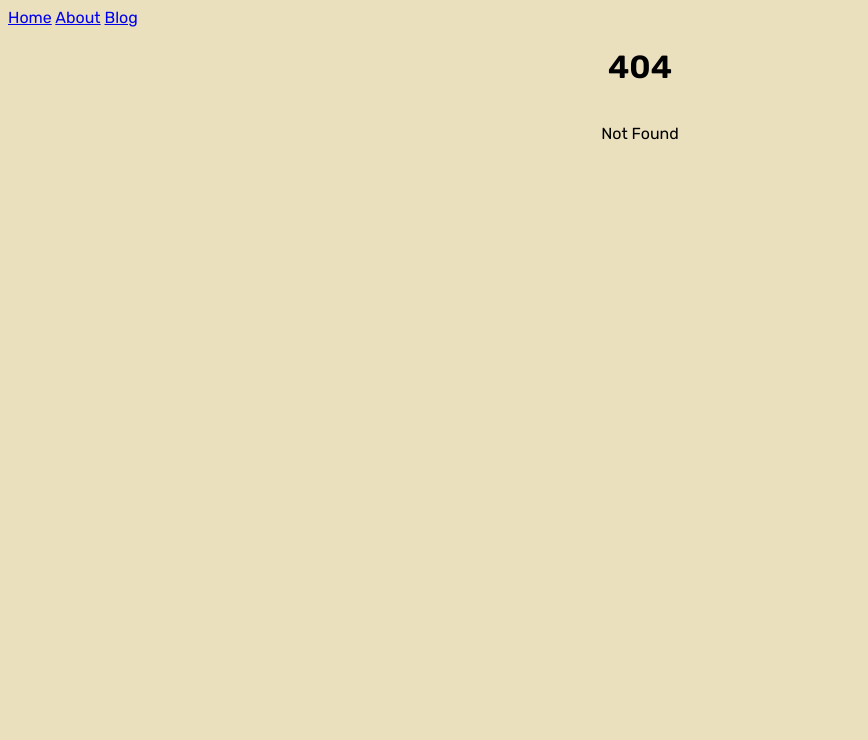
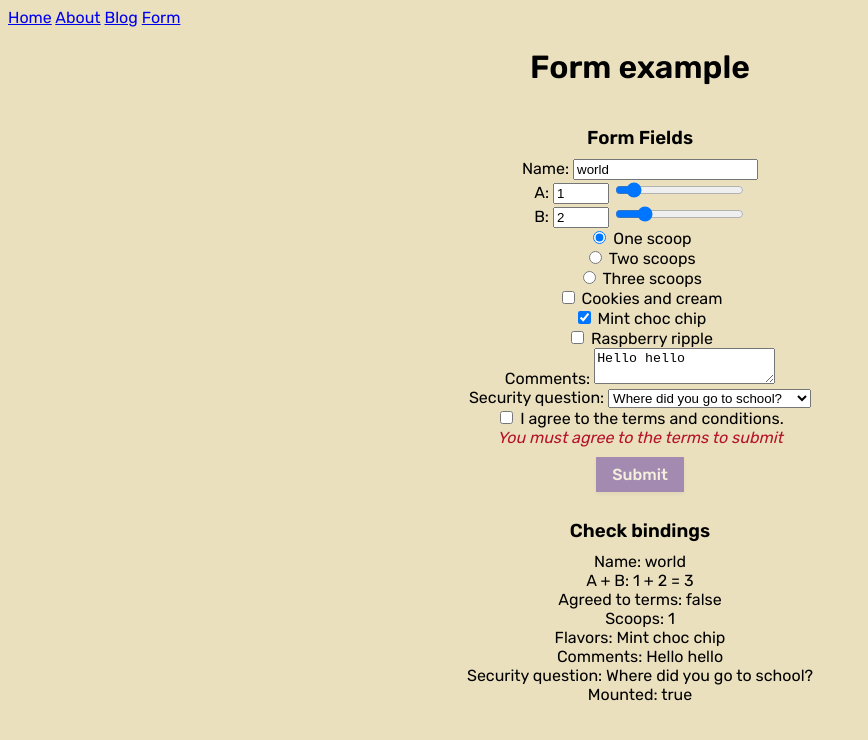
Before and after one commit to emikjackson/music-notes, a SvelteKit app: page /form in a window 1280 px wide. Before the commit this address had no page. Shown: the top 740 px of the page, without its empty margins (0-868 px from the left). Built offline with nearby package versions, Linux system fonts and the light colour scheme.

Commit message:
feat/add playground items

```diff
--- a/src/lib/button.svelte
+++ b/src/lib/button.svelte
@@ -1,8 +1,9 @@
 <script>
-  export let onClick = () => alert("I've been clicked! Give me an 'onClick' prop.");
+  export const margin = '10px 0px';
+  export let disabled = false;
 </script>
 
-<button on:click={onClick}>
+<button on:click style={`margin:${margin};`} disabled={disabled} class:disabled={disabled}>
   <slot />
 </button>
 
@@ -17,4 +18,7 @@
     font-weight: 500;
     box-shadow: 0px 2px 4px 0px rgba(0,0,0,0.1);
 	}
+  .disabled {
+    opacity: 0.5;
+  }
 </style>
--- a/src/routes/+layout.svelte
+++ b/src/routes/+layout.svelte
@@ -4,6 +4,7 @@
   <a href="/">Home</a>
   <a href="/about">About</a>
   <a href="/blog/hello-world">Blog</a>
+  <a href="/form">Form</a>
 </nav>
 
 <div class="centered">
--- /dev/null
+++ b/src/routes/form/+page.svelte
@@ -0,0 +1,142 @@
+<script>
+  import Button from '$lib/button.svelte'
+  import { onMount, onDestroy } from 'svelte';
+
+	let name = 'world';
+  let a = 1;
+	let b = 2;
+  let agreeToTerms = false;
+  let mounted = false;
+
+  let scoops = 1;
+	let flavours = ['Mint choc chip'];
+
+  let comments = 'Hello hello';
+
+  let questions = [
+		{ id: 1, text: `Where did you go to school?` },
+		{ id: 2, text: `What is your mother's name?` },
+		{ id: 3, text: `What is another personal fact?` }
+	];
+	let securityQuestion;
+
+  const handleFormSubmit = () => alert("Form submitted! Only can call me once (on:click|once)")
+  // see other event modifiers here https://svelte.dev/tutorial/event-modifiers
+
+  let counter = 0;
+  const interval = setInterval(() => counter += 1, 1000);
+
+  onDestroy(() => clearInterval(interval));
+  onMount(async () => {
+    // const res = await fetch(`/tutorial/api/album`);
+    // photos = await res.json();
+    mounted = true;
+  });
+</script>
+
+<h1>
+  Form example
+</h1>
+
+<h3>Form Fields</h3>
+
+<label>
+  Name:
+  <input bind:value={name}>
+</label>
+
+<label>
+  A:
+	<input type=number bind:value={a} min=0 max=10>
+	<input type=range bind:value={a} min=0 max=10>
+</label>
+
+<label>
+  B:
+	<input type=number bind:value={b} min=0 max=10>
+	<input type=range bind:value={b} min=0 max=10>
+</label>
+
+<label>
+	<input type=radio bind:group={scoops} name="scoops" value={1}>
+	One scoop
+</label>
+<label>
+	<input type=radio bind:group={scoops} name="scoops" value={2}>
+	Two scoops
+</label>
+<label>
+	<input type=radio bind:group={scoops} name="scoops" value={3}>
+	Three scoops
+</label>
+
+<label>
+	<input type=checkbox bind:group={flavours} name="flavours" value="Cookies and cream">
+	Cookies and cream
+</label>
+<label>
+	<input type=checkbox bind:group={flavours} name="flavours" value="Mint choc chip">
+	Mint choc chip
+</label>
+<label>
+	<input type=checkbox bind:group={flavours} name="flavours" value="Raspberry ripple">
+	Raspberry ripple
+</label>
+
+<label>
+  Comments:
+  <textarea bind:value={comments}></textarea>
+</label>
+
+<label>
+  Security question:
+  <select bind:value={securityQuestion} on:change="{() => console.log("switched")}">
+    {#each questions as question}
+      <option value={question}>
+        {question.text}
+      </option>
+    {/each}
+  </select>
+</label>
+
+<label>
+	<input type=checkbox bind:checked={agreeToTerms}>
+	I agree to the terms and conditions.
+</label>
+
+{#if !agreeToTerms}
+	<span class="warning">You must agree to the terms to submit</span>
+{/if}
+
+<Button disabled={!agreeToTerms} on:click|once={handleFormSubmit}>Submit</Button>
+
+<h3>Check bindings</h3>
+<span>Name: {name}</span>
+<span>A + B: {a} + {b} = {a + b}</span>
+<span>Agreed to terms: {agreeToTerms}</span>
+<span>Scoops: {scoops}</span>
+<span>Flavors: {flavours.join(', ')}</span>
+<span>Comments: {comments}</span>
+<span>Security question: {securityQuestion ? securityQuestion.text : 'N/A'}</span>
+<span>Mounted: {mounted}</span>
+
+<!-- Actual form example
+<form on:submit|preventDefault={handleSubmit}>
+	<input bind:value={answer}>
+
+	<button disabled={!answer} type=submit>
+		Submit
+	</button>
+</form> -->
+
+
+
+<style>
+  h3 {
+    margin-bottom: 10px;
+  }
+  .warning {
+    color: rgb(181, 19, 41);
+    font-style: italic;
+  }
+</style>
```
Also changed, not shown: src/routes/+page.svelte (+24 -4 lines), src/routes/about/+page.svelte (+44 -0 lines), src/stores.js (added, +35 -0 lines), src/utils.js (added, +10 -0 lines).
